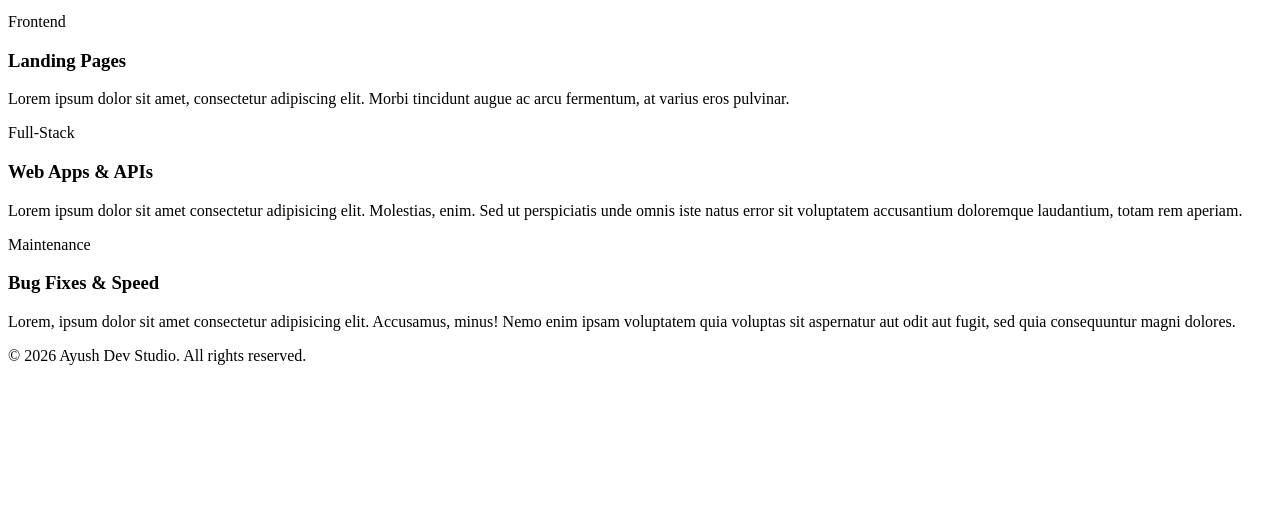
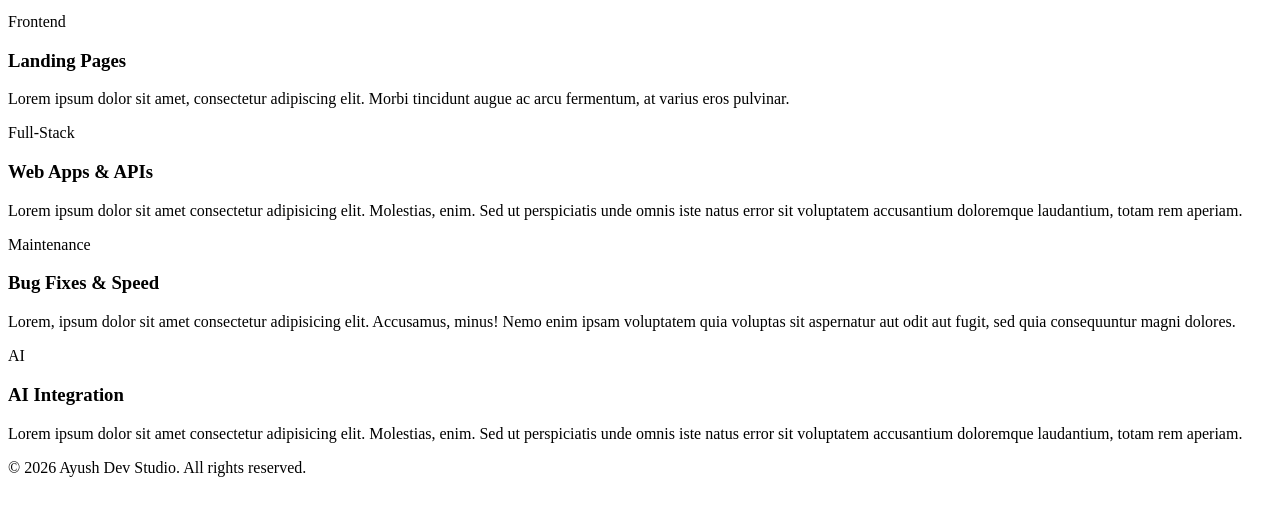
Before and after one commit to Ayushh003/Ayush-Dev-Studio, a website: page public/services.html in a window 1280 px wide. Shown: the part 150-666 px from the top of the page. Drawn offline with Linux system fonts and the light colour scheme.

Commit message:
services page is ready

```diff
--- a/public/services.html
+++ b/public/services.html
@@ -56,9 +56,22 @@
              Lorem, ipsum dolor sit amet consectetur adipisicing elit. Accusamus, minus!
               Nemo enim ipsam voluptatem quia voluptas sit aspernatur aut odit aut fugit, sed quia consequuntur magni dolores.
             </p>
+
+
+          </div>
+             <div class="service-box">
+            <div class="service-tag">AI</div>
+            <h3>AI Integration</h3>
+            <p>
+             Lorem ipsum dolor sit amet consectetur adipisicing elit. Molestias, enim. Sed ut perspiciatis unde omnis iste natus error sit voluptatem accusantium doloremque laudantium, totam rem aperiam.
+            </p>
           </div>
         </div>
       </div>
+
+
+
+
     </section>
   </main>
 
```
